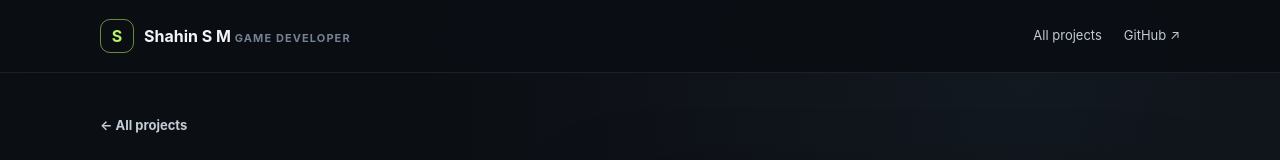
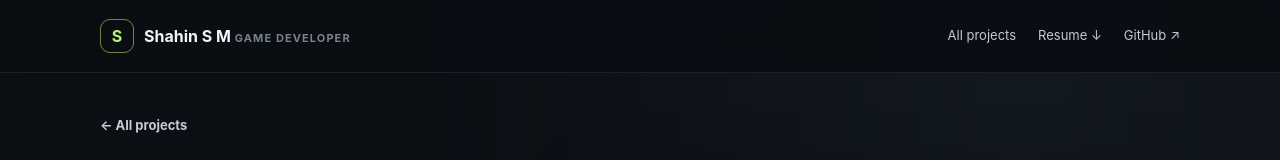
Before and after one commit to shaahinnn/shaahinnn.github.io, a plain HTML site: page projects/operation-wild-run/index.html in a window 1280 px wide. Shown: the top 160 px of the page. Drawn offline with Linux system fonts and the light colour scheme; grey boxes are pictures that could not be loaded.

Commit message:
Add resume link to operation-wild-run page

```diff
--- a/projects/operation-wild-run/index.html
+++ b/projects/operation-wild-run/index.html
@@ -8,7 +8,7 @@ main{padding:38px 0 78px}.back{display:inline-flex;gap:8px;margin-bottom:26px;co
 .more{display:flex;justify-content:space-between;gap:20px;margin-top:68px;padding-top:22px;border-top:1px solid var(--line);color:var(--muted);font-size:13px}.more a{color:var(--lime);font-weight:700}footer{border-top:1px solid rgba(255,255,255,.08);color:var(--soft);font-size:12px;padding:22px 0}
 @media(max-width:760px){.wrap{width:min(var(--max),calc(100% - 34px))}.hero{grid-template-columns:1fr;gap:26px}.systems{grid-template-columns:1fr}.gallery{grid-template-columns:1fr 1fr}.section{margin-top:52px}.summary{font-size:15px}.hero-image{order:-1}.more{flex-direction:column}}
 </style></head>
-<body><header><nav class="wrap"><a class="brand" href="/"><span class="mark">S</span><span>Shahin S M <span style="color:var(--soft);font-size:11px;letter-spacing:.1em;text-transform:uppercase">Game Developer</span></span></a><div class="navlinks"><a href="/#work">All projects</a><a href="https://github.com/shaahinnn" target="_blank" rel="noopener noreferrer">GitHub ↗</a></div></nav></header>
+<body><header><nav class="wrap"><a class="brand" href="/"><span class="mark">S</span><span>Shahin S M <span style="color:var(--soft);font-size:11px;letter-spacing:.1em;text-transform:uppercase">Game Developer</span></span></a><div class="navlinks"><a href="/#work">All projects</a><a href="/Shahin_S_Mustaffa_FlowCV_Resume_2026-11-27.pdf" download>Resume ↓</a><a href="https://github.com/shaahinnn" target="_blank" rel="noopener noreferrer">GitHub ↗</a></div></nav></header>
 <main class="wrap"><a class="back" href="/#work">← All projects</a>
 <section class="hero"><div><p class="eyebrow">3D · Runner · Project 01 / 04</p><h1>Operation – Wild Run</h1><p class="summary">A 3D Unity lane-based runner featuring lane switching, jumping, sliding, obstacle patterns, and distance-based difficulty.</p><div class="actions"><a class="button primary" href="#gameplay">Watch gameplay ↓</a><a class="button" href="https://github.com/shaahinnn/Operation-Wild-Run" target="_blank" rel="noopener noreferrer">Source on GitHub ↗</a></div></div><a class="hero-image" href="https://raw.githubusercontent.com/shaahinnn/Operation-Wild-Run/main/Screenshots/gameplay-jungle-65m.png" target="_blank" rel="noopener noreferrer"><img src="https://raw.githubusercontent.com/shaahinnn/Operation-Wild-Run/main/Screenshots/gameplay-jungle-65m.png" alt="Runner approaching obstacles on a jungle track in Operation – Wild Run" fetchpriority="high"></a></section>
 <section class="section"><p class="label">Behind the build</p><h2>Gameplay systems</h2><div class="systems"><div class="panel"><h3>What I built</h3><ul><li>Three-lane movement with jump and slide actions; collider and animation state change with the move.</li>
```
